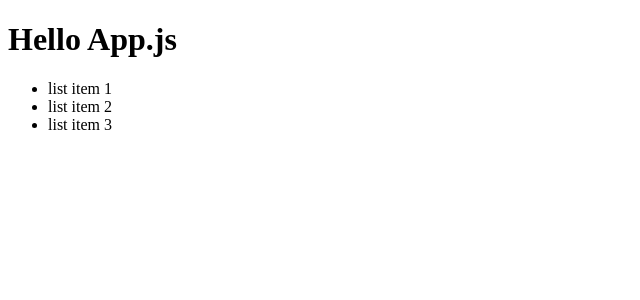
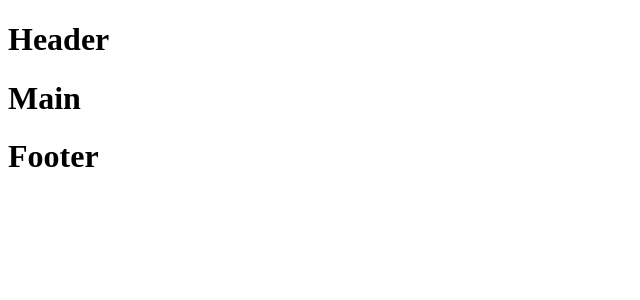
Before and after one commit to kznkv-skillup/fake, a React (Create React App) app: page / in a window 1280 px wide. Shown: the top 300 px of the page, without its empty margins (0-640 px from the left). Built offline with nearby package versions, Linux system fonts and the light colour scheme.

Commit message:
add basic structure and absolute imports

```diff
--- /dev/null
+++ b/jsconfig.json
@@ -0,0 +1,6 @@
+{
+    "compilerOptions": {
+      "baseUrl": "src"
+    },
+    "include": ["src"]
+  }
--- /dev/null
+++ b/src/container/App/App.js
@@ -0,0 +1,15 @@
+import React from 'react'
+
+import { Header } from 'container/Header/Header'
+import { Footer } from 'container/Footer/Footer'
+import { Main } from 'container/Main/Main'
+
+export const App = () => {
+    return (
+        <>
+            <Header />
+            <Main />
+            <Footer />
+        </>
+    )
+}
--- /dev/null
+++ b/src/container/Footer/Footer.js
@@ -0,0 +1,9 @@
+import React from 'react'
+
+export const Footer = () => {
+    return (
+        <>
+            <h1>Footer</h1>
+        </>
+    )
+}
--- /dev/null
+++ b/src/container/Header/Header.js
@@ -0,0 +1,9 @@
+import React from 'react'
+
+export const Header = () => {
+    return (
+        <>
+            <h1>Header</h1>
+        </>
+    )
+}
--- /dev/null
+++ b/src/container/Main/Main.js
@@ -0,0 +1,9 @@
+import React from 'react'
+
+export const Main = () => {
+    return (
+        <>
+            <h1>Main</h1>
+        </>
+    )
+}
--- a/src/index.js
+++ b/src/index.js
@@ -1,26 +1,7 @@
 import React from 'react'
 import ReactDOM from 'react-dom/client'
-
-const Header = () => <h1>Hello App.js</h1>
-
-function AppList() {
-    return (
-        <ul>
-            <li>list item 1</li>
-            <li>list item 2</li>
-            <li>list item 3</li>
-        </ul>
-    )
-}
-
-function App() {
-    return (
-        <>
-            <Header />
-            <AppList />
-        </>
-    )
-}
+import { App } from './container/App/App'
 
 const root = ReactDOM.createRoot(document.getElementById('root'))
+
 root.render(<App />)
```
